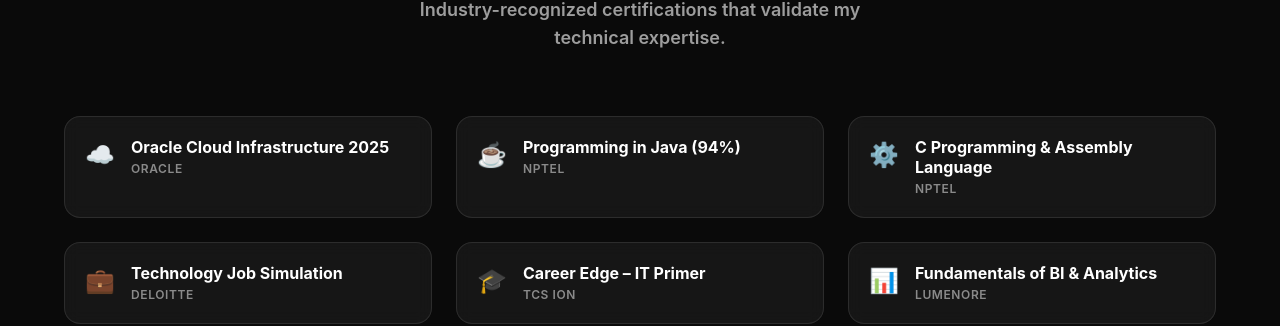
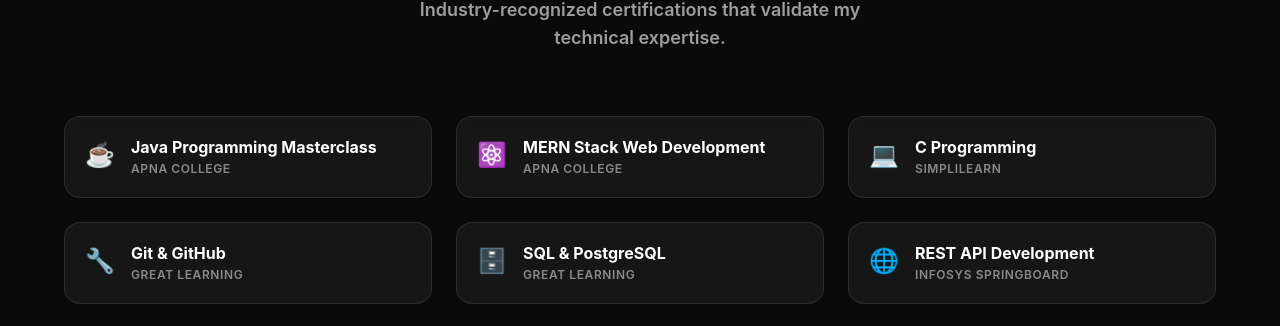
Before and after one commit to rahulkumar86920/portfolio-new, a React (Vite) app: page / in a window 1280 px wide. Shown: the part 7175-7501 px from the top of the page. Built offline with nearby package versions, Linux system fonts and the light colour scheme; no server answers.

Commit message:
feat: create portfolio configuration data file with personal, project, and skill details

```diff
--- a/src/data/portfolioData.js
+++ b/src/data/portfolioData.js
@@ -282,34 +282,34 @@
 export const certificates = {
   featured: [
     {
-      name: "Oracle Cloud Infrastructure 2025",
-      issuer: "Oracle",
-      icon: "☁️",
-    },
-    {
-      name: "Programming in Java (94%)",
-      issuer: "NPTEL",
+      name: "Java Programming Masterclass",
+      issuer: "Apna College",
       icon: "☕",
     },
     {
-      name: "C Programming & Assembly Language",
-      issuer: "NPTEL",
-      icon: "⚙️",
+      name: "MERN Stack Web Development",
+      issuer: "Apna College",
+      icon: "⚛️",
     },
     {
-      name: "Technology Job Simulation",
-      issuer: "Deloitte",
-      icon: "💼",
+      name: "C Programming",
+      issuer: "Simplilearn",
+      icon: "💻",
     },
     {
-      name: "Career Edge – IT Primer",
-      issuer: "TCS iON",
-      icon: "🎓",
+      name: "Git & GitHub",
+      issuer: "Great Learning",
+      icon: "🔧",
     },
     {
-      name: "Fundamentals of BI & Analytics",
-      issuer: "Lumenore",
-      icon: "📊",
+      name: "SQL & PostgreSQL",
+      issuer: "Great Learning",
+      icon: "🗄️",
+    },
+    {
+      name: "REST API Development",
+      issuer: "Infosys Springboard",
+      icon: "🌐",
     },
   ],
   viewAllUrl:
```
